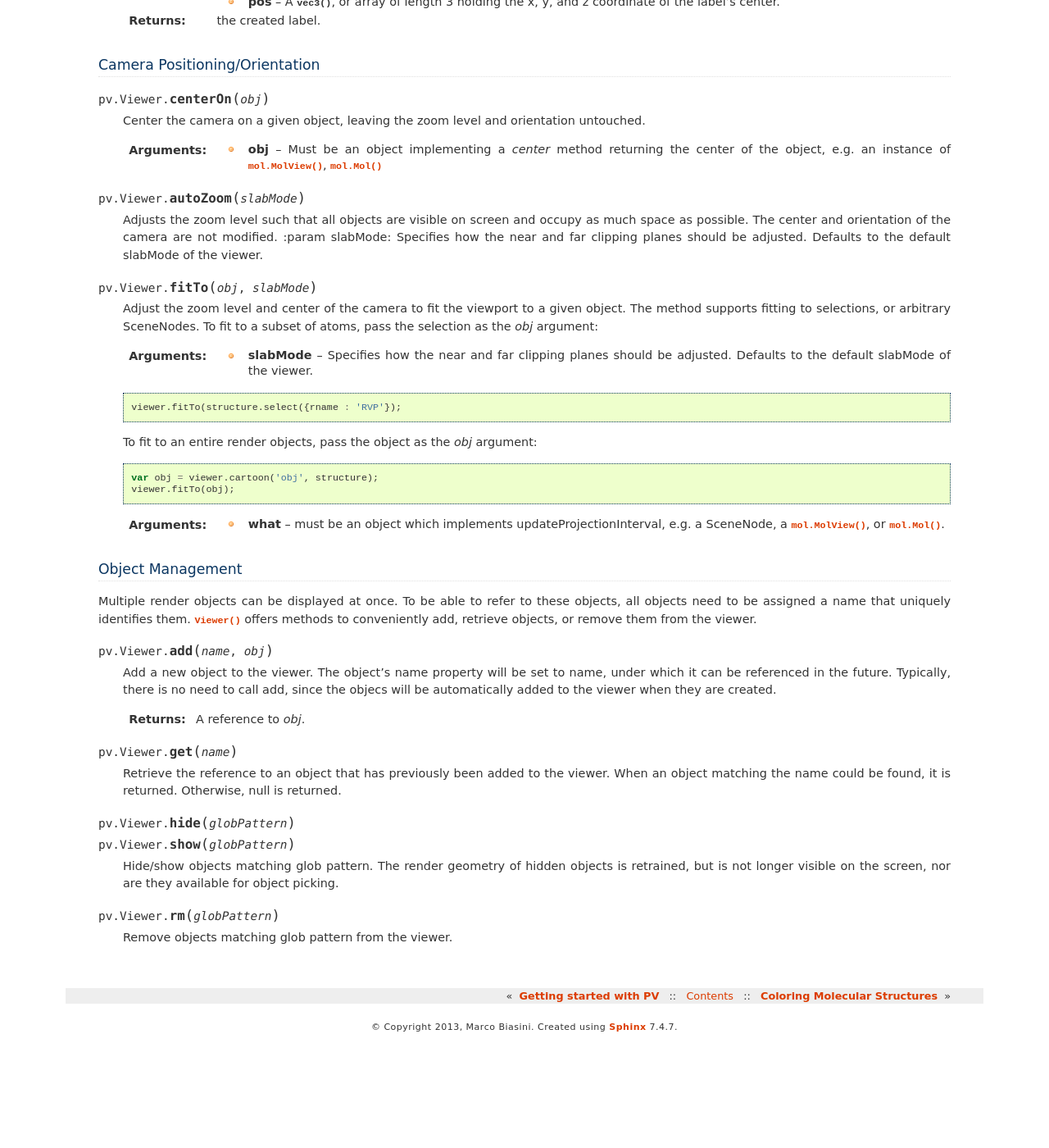
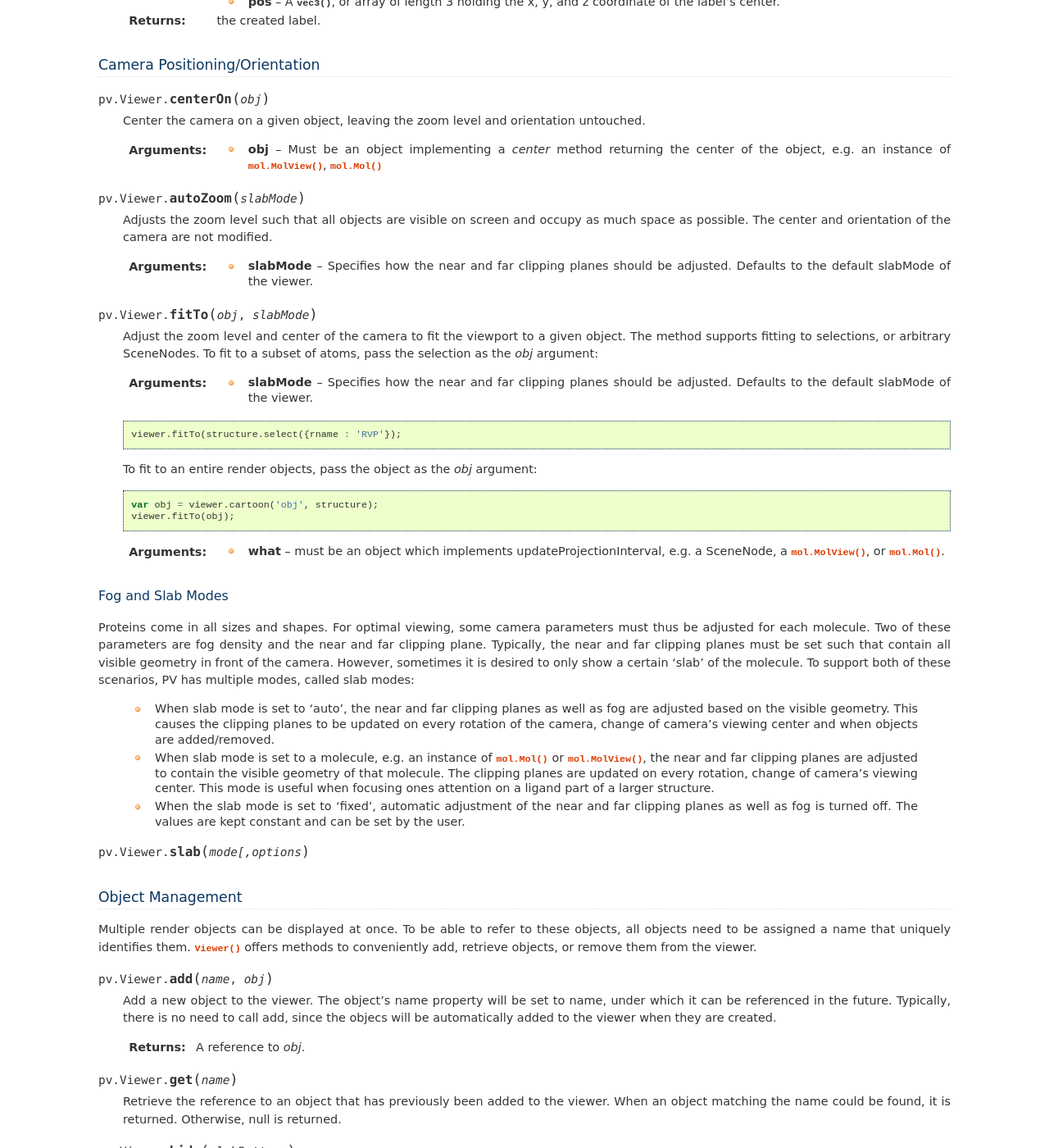
Before and after one commit to biasmv/pv, a Sphinx documentation site: the page built from doc/viewer.rst, in a window 1280 px wide and 1400 px high, scrolled down 2737 px. Shown: the whole window at 82% size. Built offline with Sphinx 7.4.7, drawn with Linux system fonts in a browser that asks for light colours; before the commit the page ends 4006 px from its top, so only the background shows below that.

Commit message:
work in progress documentation for slab modes

```diff
--- a/doc/viewer.rst
+++ b/doc/viewer.rst
@@ -156,6 +156,7 @@ Camera Positioning/Orientation
 .. function:: pv.Viewer.autoZoom(slabMode)
 
   Adjusts the zoom level such that all objects are visible on screen and occupy as much space as possible. The center and orientation of the camera are not modified.
+
   :param slabMode: Specifies how the near and far clipping planes should be adjusted. Defaults to the default slabMode of the viewer.
 
 
@@ -177,6 +178,19 @@ Camera Positioning/Orientation
     viewer.fitTo(obj);
 
   :param what: must be an object which implements updateProjectionInterval, e.g. a SceneNode, a :class:`mol.MolView`, or :class:`mol.Mol`.
+
+Fog and Slab Modes
+^^^^^^^^^^^^^^^^^^^^^^^^^^^^^^^^^^^^^^^^^^^^^^^^^^^^^^^^^^^^^^^^^^^^^^^^^^^^^^^^^
+
+Proteins come in all sizes and shapes. For optimal viewing, some camera parameters must thus be adjusted for each molecule. Two of these parameters are fog density and the near and far clipping plane. Typically, the near and far clipping planes must be set such that contain all visible geometry in front of the camera. However, sometimes it is desired to only show a certain 'slab' of the molecule. To support both of these scenarios, PV has multiple modes, called slab modes:
+
+ * When slab mode is set to 'auto', the near and far clipping planes as well as fog are adjusted based on the visible geometry. This causes the clipping planes to be updated on every rotation of the camera, change of camera's viewing center and when objects are added/removed.
+
+ * When slab mode is set to a molecule, e.g. an instance of :class:`mol.Mol` or :class:`mol.MolView`, the near and far clipping planes are adjusted to contain the visible geometry of that molecule. The clipping planes are updated on every rotation, change of camera's viewing center. This mode is useful when focusing ones attention on a ligand part of a larger structure.
+
+ * When the slab mode is set to 'fixed', automatic adjustment of the near and far clipping planes as well as fog is turned off. The values are kept constant and can be set by the user.
+
+.. function:: pv.Viewer.slab(mode[,options)
 
 
 .. _pv.viewer.management:
```
